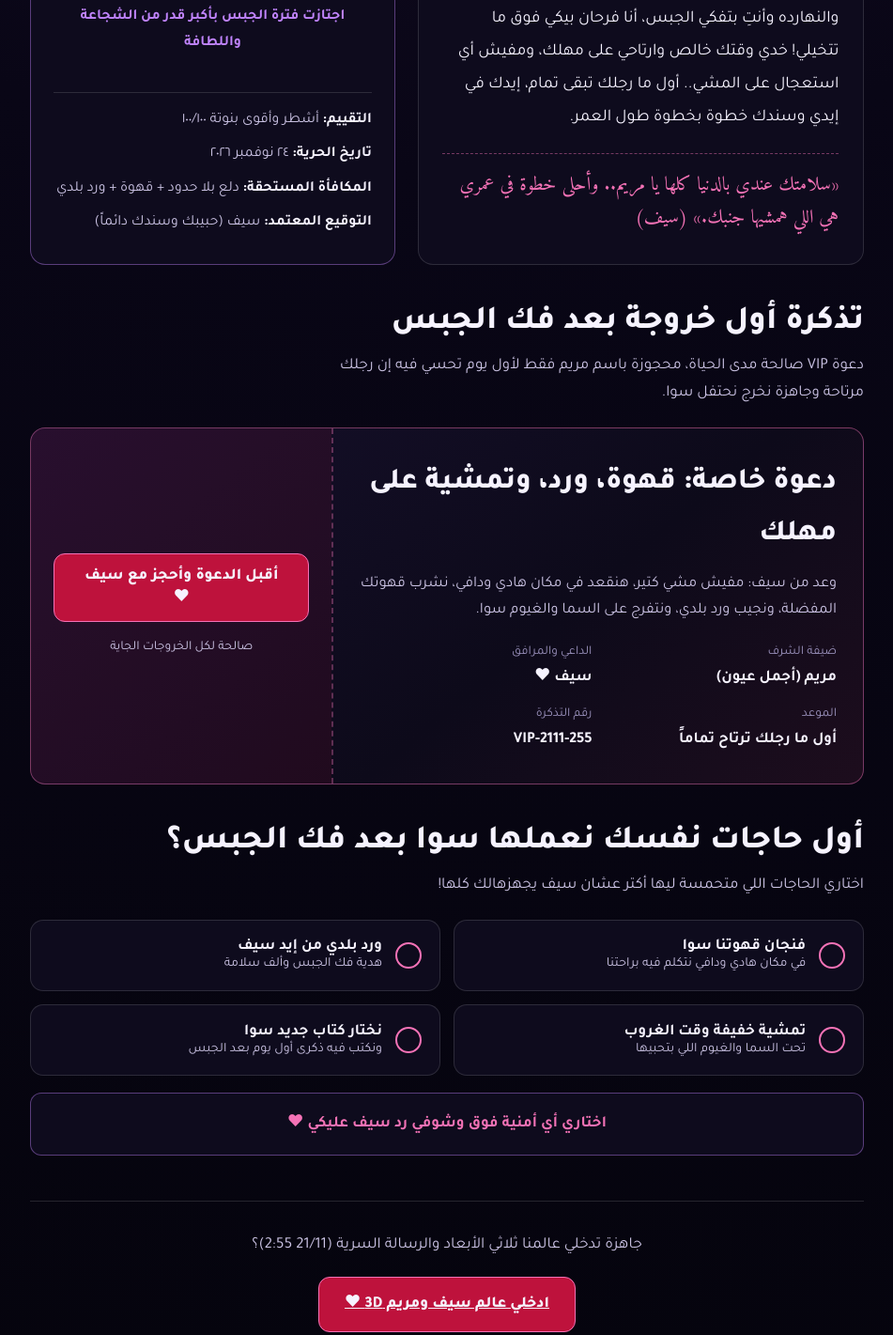
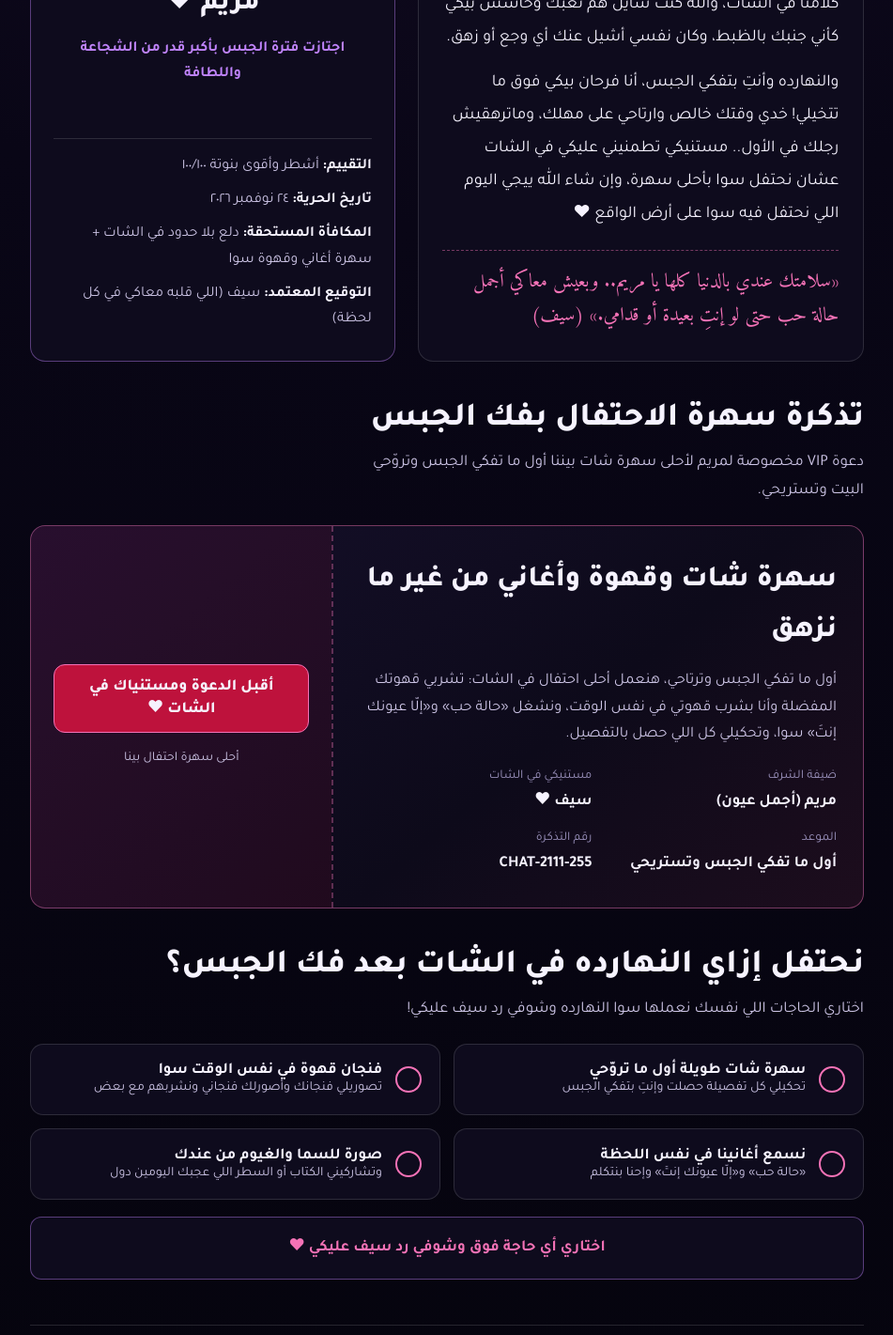
Before and after one commit to saiffouad010/mariam, a plain HTML site: page salamtek.html in a window 1280 px wide. Shown: the part 1127-2548 px from the top of the page at 94% size, without its empty margins (164-1115 px from the left). Drawn offline with Linux system fonts and the light colour scheme.

Commit message:
تعديل مفاجأة فك الجبس لتناسب كلامكم في الشات والأونلاين

```diff
--- a/salamtek.html
+++ b/salamtek.html
@@ -8,7 +8,7 @@
   <meta name="apple-mobile-web-app-capable" content="yes" />
   <meta property="og:type" content="website" />
   <meta property="og:title" content="ألف حمد الله على السلامة يا مريم ♥ | مفاجأة فك الجبس من سيف" />
-  <meta property="og:description" content="أخيراً هتفكي الجبس يا أشطر مريم! سيف عملك مفاجأة صغيرة عشان يحتفل بأجمل خطوة جاية في حياتنا." />
+  <meta property="og:description" content="أخيراً هتفكي الجبس يا أشطر مريم! حتى لو بينا مسافة ولسه كلامنا في الشات، سيف عملك المفاجأة دي عشان يحتفل بيكي ♥" />
   <meta property="og:image" content="https://saiffouad010.github.io/mariam/assets/vinyl-cover.jpg" />
   <title>ألف سلامة يا مريم ♥ | مفاجأة فك الجبس من سيف</title>
   <link rel="preconnect" href="https://fonts.googleapis.com" />
@@ -17,7 +17,7 @@
     href="https://fonts.googleapis.com/css2?family=Amiri:ital,wght@0,400;0,700;1,400&family=Cairo:wght@400;700;800&family=Courier+Prime:wght@400;700&family=Tajawal:wght@400;700;800&display=swap"
     rel="stylesheet"
   />
-  <link rel="stylesheet" href="salamtek.css?v=20261124" />
+  <link rel="stylesheet" href="salamtek.css?v=20261124b" />
 </head>
 <body>
   <canvas id="celebration-canvas" aria-hidden="true"></canvas>
@@ -47,16 +47,13 @@
     <section class="cast-hero-panel" id="cast-hero">
       <h1 class="hero-main-heading">ألف حمد الله على السلامة يا مريم ♥</h1>
       <p class="hero-subcopy">
-        أخيراً جه اليوم اللي كلنا مستنيينه.. يوم فك الجبس! سيف جهّزلك المفاجأة دي عشان نفك الجبس سوا خطوة بخطوة ونحتفل بأشطر وأجمل مريم في الدنيا.
+        أخيراً جه اليوم اللي مستنيينه.. يوم فك الجبس! حتى لو مش جنبك على أرض الواقع، سيف عملك المفاجأة دي عشان نفك الجبس سوا هنا ونحتفل بأشطر وأجمل مريم في الدنيا.
       </p>
 
       <div class="cast-visual-stage">
-        <!-- Custom Artistic Signed Cast SVG -->
         <svg class="cast-svg" id="cast-svg" viewBox="0 0 320 290" fill="none" aria-label="رسمة تفاعلية للجبس وعليه توقيعات سيف لمريم">
-          <!-- Soft Halo Behind Cast -->
           <circle cx="160" cy="145" r="115" fill="#1f1436" opacity="0.65" />
 
-          <!-- Base Cast Silhouette (Boot-style leg cast) -->
           <path
             d="M128 32 H194 L200 175 C202 192, 212 200, 238 206 C256 210, 266 222, 262 238 C258 254, 240 260, 212 260 H134 C118 260, 110 248, 112 232 L124 44 C124 36, 126 32, 128 32 Z"
             fill="#f5effb"
@@ -64,32 +61,27 @@
             stroke-width="2.5"
           />
 
-          <!-- Handwritten Signatures from Seif on the Cast -->
           <text x="162" y="76" text-anchor="middle" fill="#be123c" font-family="Tajawal, sans-serif" font-weight="800" font-size="13">ألف سلامة يا مريم ♥</text>
           <text x="160" y="114" text-anchor="middle" fill="#4c1d95" font-family="Tajawal, sans-serif" font-weight="700" font-size="11.5">أشطر بنوتة — سيف</text>
-          <text x="160" y="152" text-anchor="middle" fill="#9f1239" font-family="Tajawal, sans-serif" font-weight="700" font-size="11">قهوة وورد مستنيينك</text>
-          <text x="184" y="236" text-anchor="middle" fill="#5b21b6" font-family="Tajawal, sans-serif" font-weight="800" font-size="12">أحلى خطوة جاية ✨</text>
+          <text x="160" y="152" text-anchor="middle" fill="#9f1239" font-family="Tajawal, sans-serif" font-weight="700" font-size="11">قلبي معاكي دايماً</text>
+          <text x="184" y="236" text-anchor="middle" fill="#5b21b6" font-family="Tajawal, sans-serif" font-weight="800" font-size="12">أخيراً فكّينا الجبس ✨</text>
 
-          <!-- Removable Ribbon Band 1 (Top) -->
           <g class="cast-band-1">
             <rect x="118" y="84" width="84" height="16" rx="8" fill="#be123c" stroke="#f472b6" stroke-width="1.5" transform="rotate(-4 160 92)" />
             <circle cx="160" cy="92" r="4" fill="#f6f3ff" />
           </g>
 
-          <!-- Removable Ribbon Band 2 (Middle) -->
           <g class="cast-band-2">
             <rect x="116" y="126" width="88" height="16" rx="8" fill="#7e22ce" stroke="#c084fc" stroke-width="1.5" transform="rotate(4 160 134)" />
             <circle cx="160" cy="134" r="4" fill="#f6f3ff" />
           </g>
 
-          <!-- Removable Ribbon Band 3 (Ankle) -->
           <g class="cast-band-3">
             <rect x="114" y="172" width="94" height="16" rx="8" fill="#be123c" stroke="#fbbf24" stroke-width="1.5" transform="rotate(-3 160 180)" />
             <circle cx="160" cy="180" r="4" fill="#fbbf24" />
           </g>
         </svg>
 
-        <!-- Revealed Emblem Once Cast is Unwrapped -->
         <div class="freed-emblem" id="freed-emblem">
           <svg width="112" height="112" viewBox="0 0 120 120" fill="none" aria-hidden="true">
             <circle cx="60" cy="60" r="52" fill="#1f1233" stroke="#f472b6" stroke-width="2.5" />
@@ -102,7 +94,7 @@
           </svg>
           <div style="font-weight:800;font-size:1.55rem;color:var(--accent-pink);">مبروك فك الجبس يا حبيبتي!</div>
           <p style="color:var(--text-secondary);max-width:42ch;">
-            ألف سلامة على رجلك الحلوة يا مريم.. نورتي الدنيا بأخف وأحلى خطوة ♥
+            ألف سلامة على رجلك الحلوة يا مريم.. طمنيني عليكي في الشات أول ما تخلصي ♥
           </p>
         </div>
       </div>
@@ -144,15 +136,15 @@
         <div>
           <h2 class="section-title">رسالة ألف سلامة من قلب سيف</h2>
           <p class="letter-prose">
-            يا مريم يا أغلى وأحلى حاجة حصلتلي في حياتي.. طول الفترة اللي رجلك كانت متجبسة فيها كنت شايل هم تعبك، وكان نفسي أشيل عنك أي وجع أو زهق من القعدة.
+            يا مريم يا أغلى وأحلى حاجة حصلتلي في حياتي.. طول الفترة اللي رجلك كانت متجبسة فيها، حتى لو بينا مسافة ولسه كلامنا في الشات، والله كنت شايل هم تعبك وحاسس بيكي كأني جنبك بالظبط، وكان نفسي أشيل عنك أي وجع أو زهق.
           </p>
           <p class="letter-prose" style="margin-top:0.85rem;">
-            والنهارده وأنتِ بتفكي الجبس، أنا فرحان بيكي فوق ما تتخيلي! خدي وقتك خالص وارتاحي على مهلك، ومفيش أي استعجال على المشي.. أول ما رجلك تبقى تمام، إيدك في إيدي وسندك خطوة بخطوة طول العمر.
+            والنهارده وأنتِ بتفكي الجبس، أنا فرحان بيكي فوق ما تتخيلي! خدي وقتك خالص وارتاحي على مهلك، وماترهقيش رجلك في الأول.. مستنيكي تطمنيني عليكي في الشات عشان نحتفل سوا بأحلى سهرة، وإن شاء الله ييجي اليوم اللي نحتفل فيه سوا على أرض الواقع ♥
           </p>
         </div>
 
         <blockquote class="letter-quote">
-          «سلامتك عندي بالدنيا كلها يا مريم.. وأحلى خطوة في عمري هي اللي همشيها جنبك.» (سيف)
+          «سلامتك عندي بالدنيا كلها يا مريم.. وبعيش معاكي أجمل حالة حب حتى لو إنتِ بعيدة أو قدامي.» (سيف)
         </blockquote>
       </article>
 
@@ -173,24 +165,24 @@
         <ul class="cert-details-list">
           <li><strong>التقييم:</strong> أشطر وأقوى بنوتة ١٠٠/١٠٠</li>
           <li><strong>تاريخ الحرية:</strong> ٢٤ نوفمبر ٢٠٢٦</li>
-          <li><strong>المكافأة المستحقة:</strong> دلع بلا حدود + قهوة + ورد بلدي</li>
-          <li><strong>التوقيع المعتمد:</strong> سيف (حبيبك وسندك دائماً)</li>
+          <li><strong>المكافأة المستحقة:</strong> دلع بلا حدود في الشات + سهرة أغاني وقهوة سوا</li>
+          <li><strong>التوقيع المعتمد:</strong> سيف (اللي قلبه معاكي في كل لحظة)</li>
         </ul>
       </article>
     </section>
 
-    <!-- Stage 3: VIP First Walk & Coffee Date Ticket -->
+    <!-- Stage 3: VIP Chat Celebration Pass -->
     <section class="section-block">
-      <h2 class="section-title">تذكرة أول خروجة بعد فك الجبس</h2>
+      <h2 class="section-title">تذكرة سهرة الاحتفال بفك الجبس</h2>
       <p class="section-desc">
-        دعوة VIP صالحة مدى الحياة، محجوزة باسم مريم فقط لأول يوم تحسي فيه إن رجلك مرتاحة وجاهزة نخرج نحتفل سوا.
+        دعوة VIP مخصوصة لمريم لأحلى سهرة شات بيننا أول ما تفكي الجبس وتروّحي البيت وتستريحي.
       </p>
 
       <div class="vip-ticket">
         <div class="ticket-main-side">
-          <h3 class="ticket-heading">دعوة خاصة: قهوة، ورد، وتمشية على مهلك</h3>
+          <h3 class="ticket-heading">سهرة شات وقهوة وأغاني من غير ما نزهق</h3>
           <p style="color:var(--text-secondary);font-size:1.02rem;">
-            وعد من سيف: مفيش مشي كتير، هنقعد في مكان هادي ودافي، نشرب قهوتك المفضلة، ونجيب ورد بلدي، ونتفرج على السما والغيوم سوا.
+            أول ما تفكي الجبس وترتاحي، هنعمل أحلى احتفال في الشات: تشربي قهوتك المفضلة وأنا بشرب قهوتي في نفس الوقت، ونشغل «حالة حب» و«إلّا عيونك إنتَ» سوا، وتحكيلي كل اللي حصل بالتفصيل.
           </p>
 
           <div class="ticket-meta-grid">
@@ -199,16 +191,16 @@
               <span class="ticket-field-val">مريم (أجمل عيون)</span>
             </div>
             <div>
-              <span class="ticket-field-label">الداعي والمرافق</span>
+              <span class="ticket-field-label">مستنيكي في الشات</span>
               <span class="ticket-field-val">سيف ♥</span>
             </div>
             <div>
               <span class="ticket-field-label">الموعد</span>
-              <span class="ticket-field-val">أول ما رجلك ترتاح تماماً</span>
+              <span class="ticket-field-val">أول ما تفكي الجبس وتستريحي</span>
             </div>
             <div>
               <span class="ticket-field-label">رقم التذكرة</span>
-              <span class="ticket-field-val tabular-nums">VIP-2111-255</span>
+              <span class="ticket-field-val tabular-nums">CHAT-2111-255</span>
             </div>
           </div>
         </div>
@@ -216,56 +208,56 @@
         <div class="ticket-stub-side">
           <div class="ticket-stamp-badge" id="ticket-stamp-badge">تم الحجز بالحب ✓</div>
           <button type="button" class="btn-rose" id="claim-ticket-btn" style="width:100%;">
-            <span id="claim-ticket-label">أقبل الدعوة وأحجز مع سيف ♥</span>
+            <span id="claim-ticket-label">أقبل الدعوة ومستنياك في الشات ♥</span>
           </button>
-          <span style="font-size:0.86rem;color:var(--text-secondary);">صالحة لكل الخروجات الجاية</span>
+          <span style="font-size:0.86rem;color:var(--text-secondary);">أحلى سهرة احتفال بينا</span>
         </div>
       </div>
     </section>
 
-    <!-- Stage 4: Interactive Post-Cast Bucket List -->
+    <!-- Stage 4: Interactive Post-Cast Online Couple Wishlist -->
     <section class="section-block">
-      <h2 class="section-title">أول حاجات نفسك نعملها سوا بعد فك الجبس؟</h2>
+      <h2 class="section-title">نحتفل إزاي النهارده في الشات بعد فك الجبس؟</h2>
       <p class="section-desc">
-        اختاري الحاجات اللي متحمسة ليها أكتر عشان سيف يجهزهالك كلها!
+        اختاري الحاجات اللي نفسك نعملها سوا النهارده وشوفي رد سيف عليكي!
       </p>
 
       <div class="wishlist-grid" id="wishlist-grid">
-        <button type="button" class="wish-item-btn" data-wish="coffee" data-reply="أحلى فنجان قهوة هيكون جاهز لعيونك في أهدى مكان يا مريم ♥">
+        <button type="button" class="wish-item-btn" data-wish="chat-story" data-reply="مستني رسالتك بفارغ الصبر عشان تطمنيني عليكي وتحكيلي كل لحظة يا مريم ♥">
           <span class="wish-check-circle" aria-hidden="true"></span>
           <span>
-            <span class="wish-text-title">فنجان قهوتنا سوا</span>
-            <span class="wish-text-sub">في مكان هادي ودافي نتكلم فيه براحتنا</span>
+            <span class="wish-text-title">سهرة شات طويلة أول ما تروّحي</span>
+            <span class="wish-text-sub">تحكيلي كل تفصيلة حصلت وإنتِ بتفكي الجبس</span>
           </span>
         </button>
 
-        <button type="button" class="wish-item-btn" data-wish="roses" data-reply="أحلى باقة ورد بلدي ليكي يا وردة حياتي كلها ♥">
+        <button type="button" class="wish-item-btn" data-wish="sync-coffee" data-reply="اتفقنا! هنعمل القهوة في نفس الدقيقة ونصورها لبعض ونشربها سوا يا أحلى مريم ♥">
           <span class="wish-check-circle" aria-hidden="true"></span>
           <span>
-            <span class="wish-text-title">ورد بلدي من إيد سيف</span>
-            <span class="wish-text-sub">هدية فك الجبس وألف سلامة</span>
+            <span class="wish-text-title">فنجان قهوة في نفس الوقت سوا</span>
+            <span class="wish-text-sub">تصوريلي فنجانك وأصورلك فنجاني ونشربهم مع بعض</span>
           </span>
         </button>
 
-        <button type="button" class="wish-item-btn" data-wish="sky" data-reply="هنتمشى خطوة خطوة على مهلك تحت الغيوم وإيدك في إيدي ♥">
+        <button type="button" class="wish-item-btn" data-wish="sync-songs" data-reply="هنشغل «حالة حب» و«إلّا عيونك إنتَ» في نفس الثانية ونعيش الجو سوا ♥">
           <span class="wish-check-circle" aria-hidden="true"></span>
           <span>
-            <span class="wish-text-title">تمشية خفيفة وقت الغروب</span>
-            <span class="wish-text-sub">تحت السما والغيوم اللي بتحبيها</span>
+            <span class="wish-text-title">نسمع أغانينا في نفس اللحظة</span>
+            <span class="wish-text-sub">«حالة حب» و«إلّا عيونك إنتَ» وإحنا بنتكلم</span>
           </span>
         </button>
 
-        <button type="button" class="wish-item-btn" data-wish="books" data-reply="هنلف على الكتب سوا وتختاري الكتاب اللي يعجبك ويبقى هدية مني ♥">
+        <button type="button" class="wish-item-btn" data-wish="sky-books" data-reply="مستني أشوف السما والغيوم من تصويرك، وبحب أسمع رأيك في كل كتاب بتقرأيه ♥">
           <span class="wish-check-circle" aria-hidden="true"></span>
           <span>
-            <span class="wish-text-title">نختار كتاب جديد سوا</span>
-            <span class="wish-text-sub">ونكتب فيه ذكرى أول يوم بعد الجبس</span>
+            <span class="wish-text-title">صورة للسما والغيوم من عندك</span>
+            <span class="wish-text-sub">وتشاركيني الكتاب أو السطر اللي عجبك اليومين دول</span>
           </span>
         </button>
       </div>
 
       <div class="wish-reaction-bar" id="wish-reaction-bar" role="status" aria-live="polite">
-        اختاري أي أمنية فوق وشوفي رد سيف عليكي ♥
+        اختاري أي حاجة فوق وشوفي رد سيف عليكي ♥
       </div>
     </section>
 
@@ -278,6 +270,6 @@
     </footer>
   </main>
 
-  <script src="salamtek.js?v=20261124"></script>
+  <script src="salamtek.js?v=20261124b"></script>
 </body>
 </html>
```
